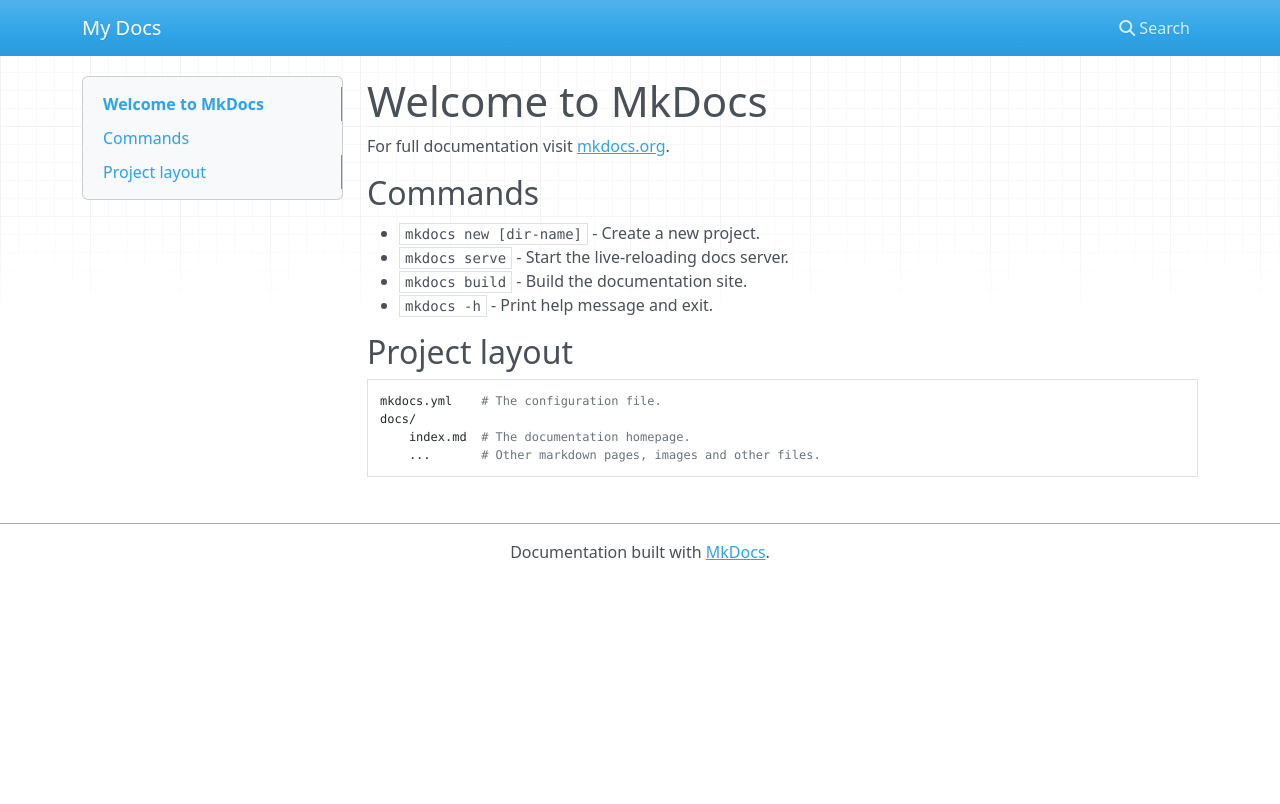
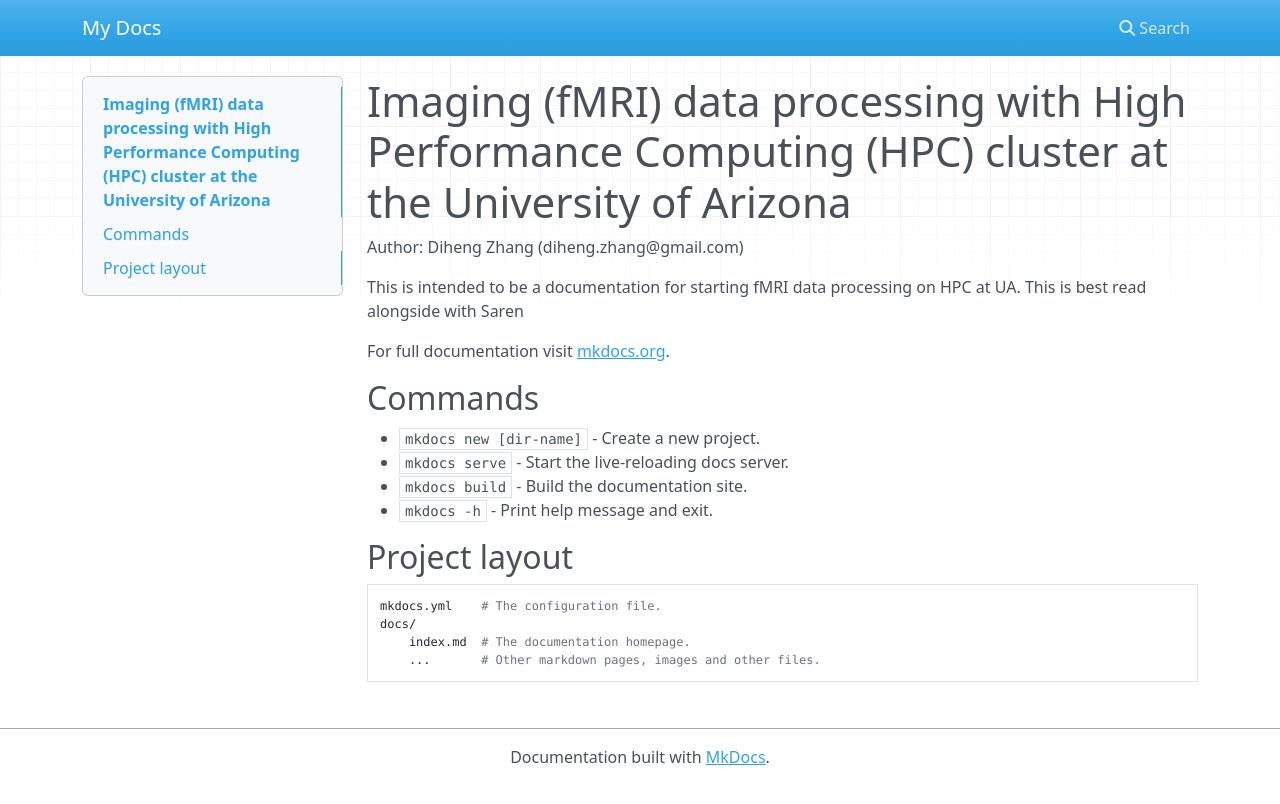
Before and after one commit to Diheng/HPC_imaging, an MkDocs documentation site: the page built from docs/index.md, in a window 1280 px wide. Shown: the top 804 px of the page. Built offline with MkDocs 1.6.1, drawn with Linux system fonts in a browser that asks for light colours; nearby versions of some CDN libraries.

Commit message:
fixed dependence

```diff
--- a/docs/index.md
+++ b/docs/index.md
@@ -1,4 +1,8 @@
-# Welcome to MkDocs
+# Imaging (fMRI) data processing with High Performance Computing (HPC) cluster at the University of Arizona
+
+Author: Diheng Zhang (diheng.zhang@gmail.com)
+
+This is intended to be a documentation for starting fMRI data processing on HPC at UA. This is best read alongside with Saren
 
 For full documentation visit [mkdocs.org](https://www.mkdocs.org).
 
--- /dev/null
+++ b/docs/requirements.txt
@@ -0,0 +1 @@
+jinja2<3.1.0
```
